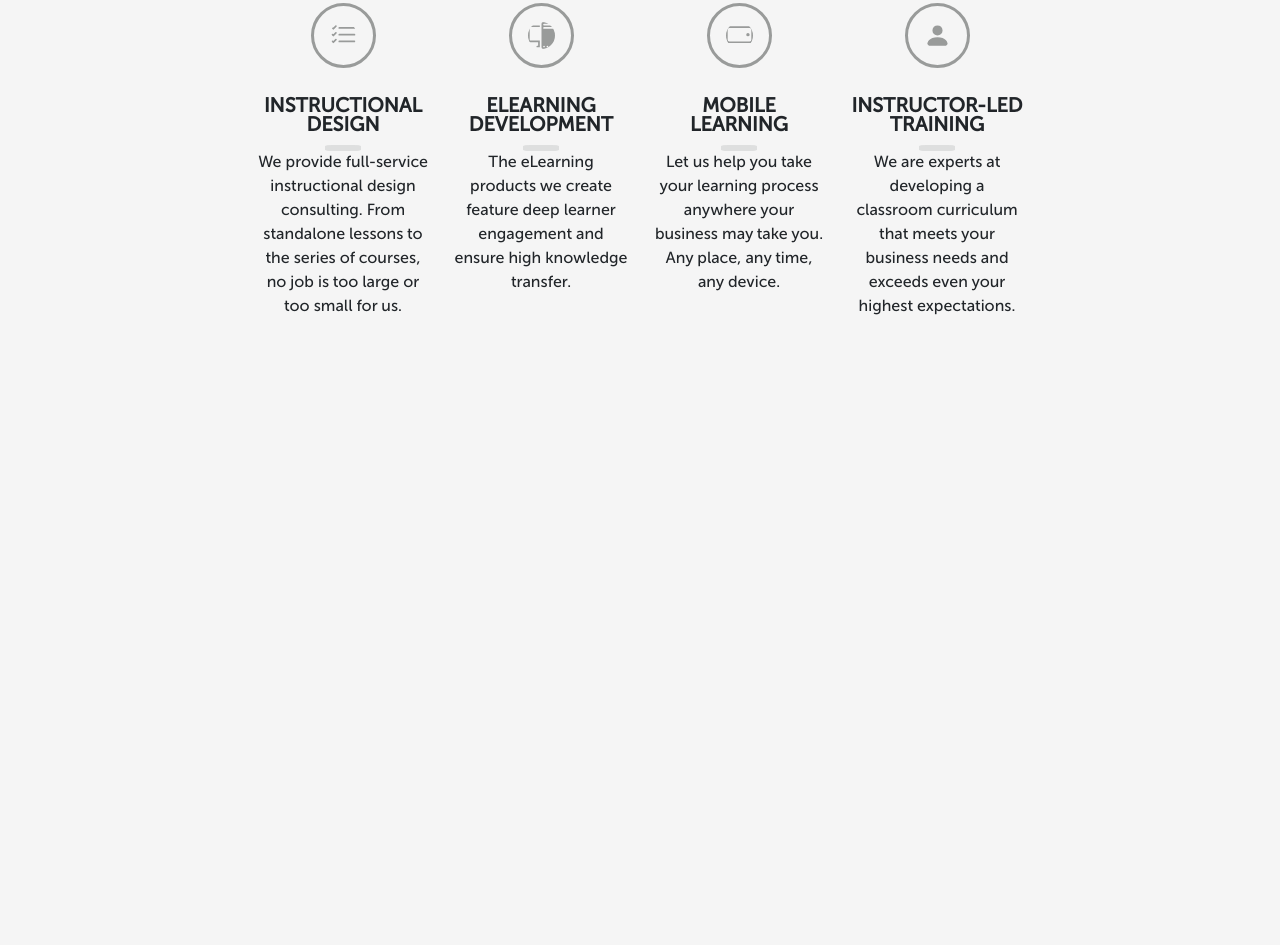
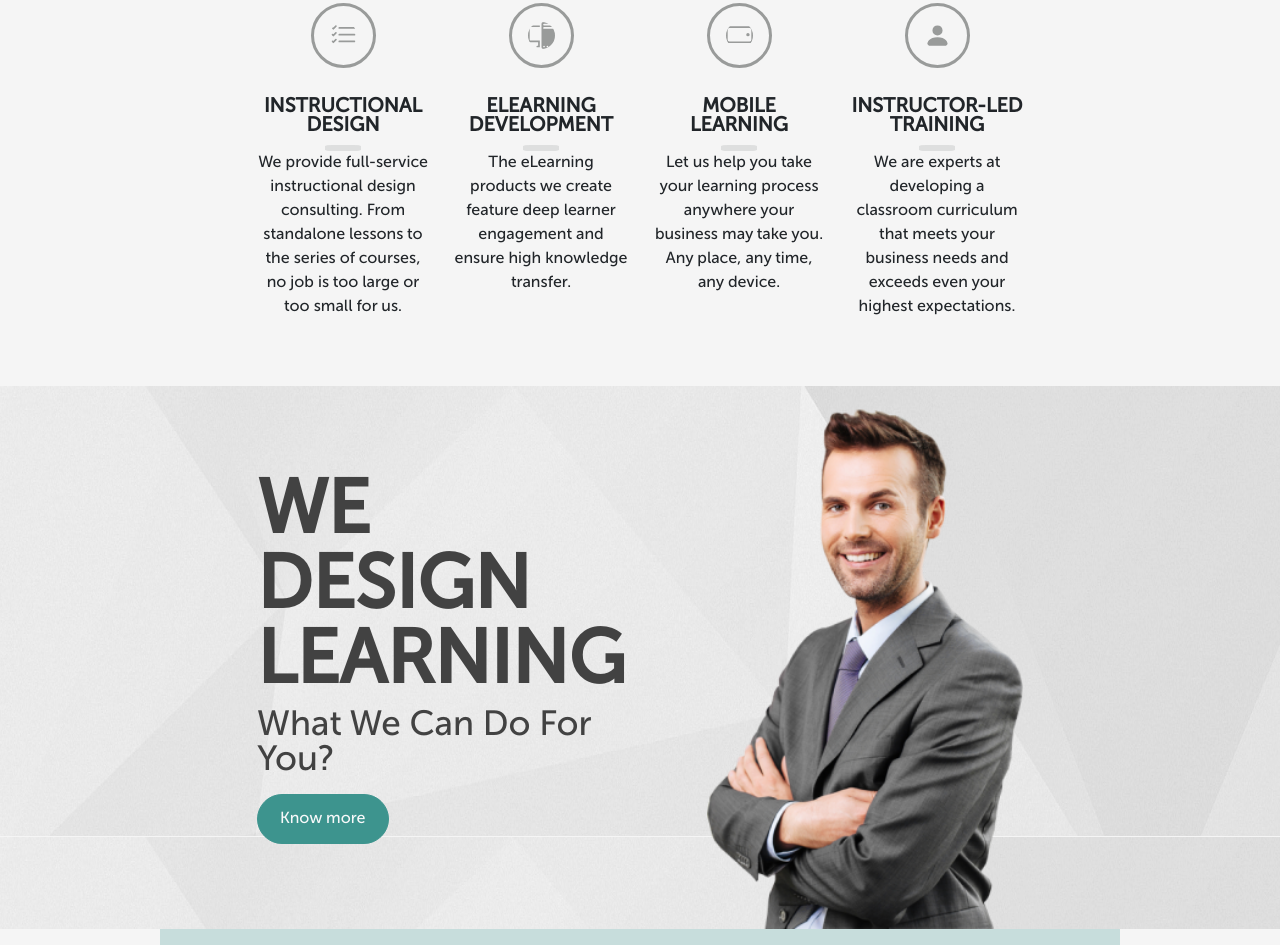
Before and after one commit to irenako/elearning-company, a website: page index.html in a window 1280 px wide. Shown: the part 2290-3235 px from the top of the page. Before the commit the page ends 2675 px from the top, so only its background shows below. Drawn offline with nearby package versions, Linux system fonts and the light colour scheme.

Commit message:
Created design-learning block

```diff
--- a/index.html
+++ b/index.html
@@ -263,7 +263,23 @@
     </div>
   </div>
 
+  <!-- design--learning Block-->
+  <div class="design-learning">
+    <div class="container">
+      <div class="row">
+        <div class="design-learning__text col-6 ">
+          <h2 class="text-uppercase">We Design Learning</h2>
+          <p>What We Can Do For You?</p>
+          <button class="btn btn-primary text-light">Know more</button>
+        </div>
+        <div class="design-learning__image col-6">
+          <img src="./images/person-ph.png" alt="person" />
+        </div>
+      </div>
+    </div>
 
+  </div>
+  <hr class="header__hr"/>
     <script src="node_modules/bootstrap/dist/js/bootstrap.bundle.js"></script>
   </body>
 </html>
--- a/scss/layout/_we-design-learning.scss
+++ b/scss/layout/_we-design-learning.scss
@@ -0,0 +1,38 @@
+@use "../custom" as *;
+
+.design-learning {
+  background-image: url(../../images/bg-2.png);
+  text-align: start;
+  padding-left: 15.3125rem;
+  padding-right: 15.3125rem;
+
+  .design-learning__text {
+    padding-top: 90px;
+    padding-bottom: 85px;
+    h2 {
+      font-weight: 600;
+      font-size: 4.6875rem;
+      line-height: 4.6875rem;
+      color: #424242;
+    }
+    p {
+      font-weight: 100;
+      font-size: 2.1875rem;
+      text-transform: capitalize;
+      line-height: 2.1875rem;
+      color: #424242;
+    }
+    button {
+      font-weight: 400;
+      font-size: 1rem;
+      border-radius: 2rem;
+      padding: 0.75rem 1.375rem;
+    }
+  }
+  .design-learning__image {
+    max-height: 90%;
+    margin-top: 1.5rem;
+    display: flex;
+    justify-content: end;
+  }
+}
```
Also changed, not shown: dist/style.css, 1 other file.
